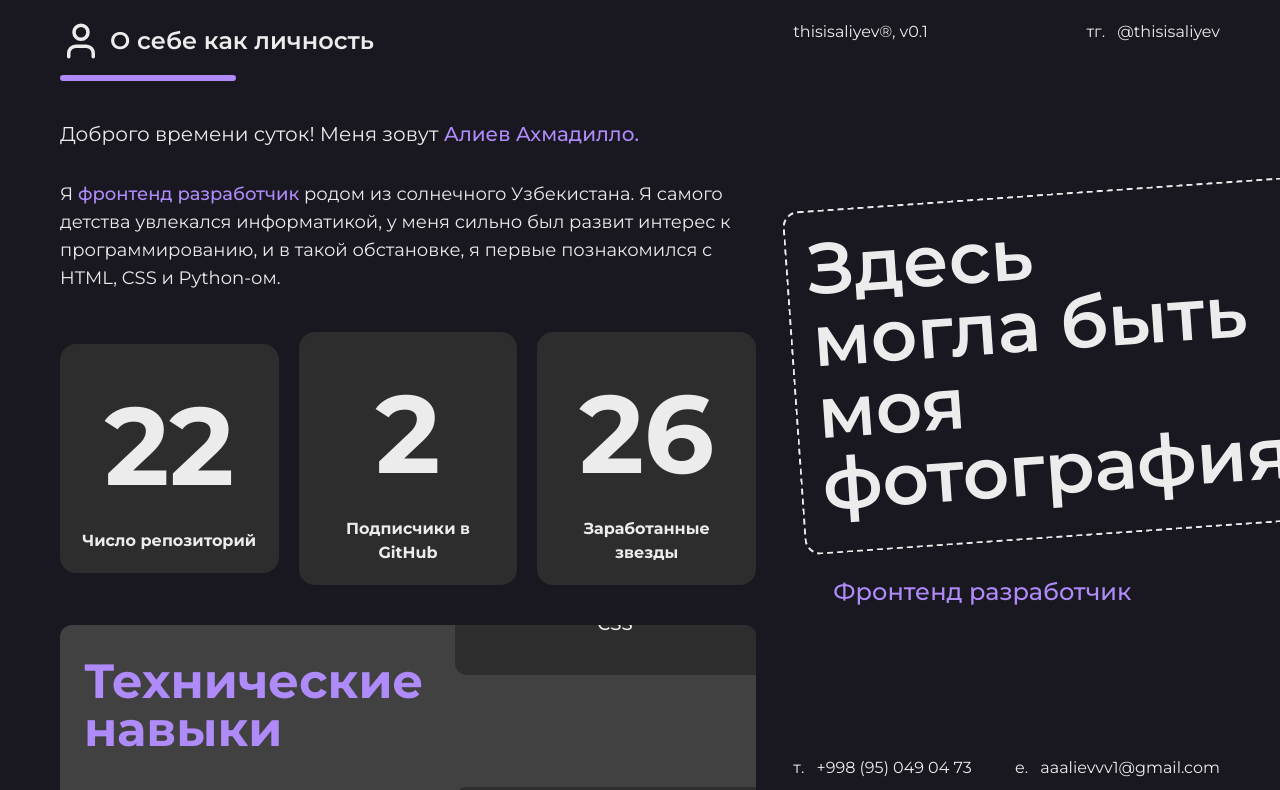
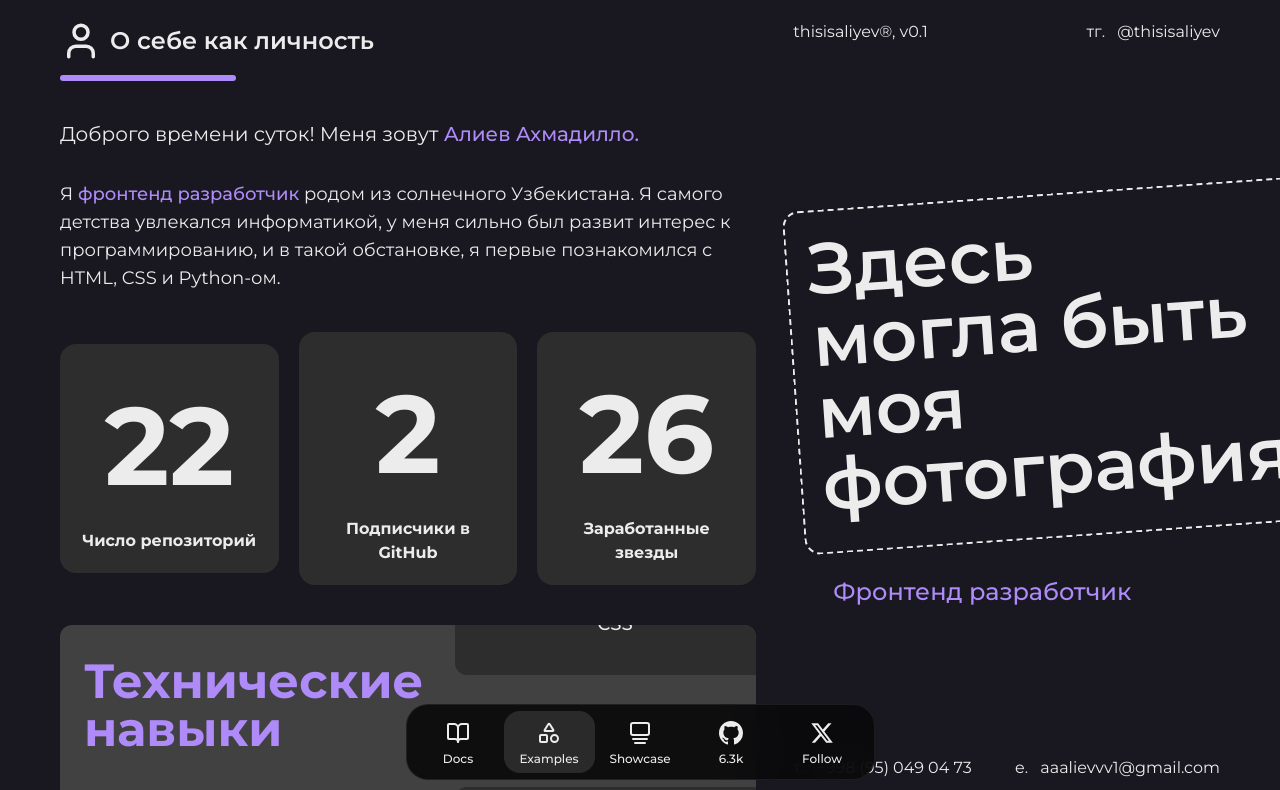
Before and after one commit to thisisal1yev/portfolio, a React (Vite) app: page / in a window 1280 px wide. Shown: the top 790 px of the page. Built offline with nearby package versions, Linux system fonts and the light colour scheme; grey boxes are pictures that could not be loaded.

Commit message:
feat: add instance of DesktopNavbar component and integrate it into Home page

```diff
--- a/src/app/index.tsx
+++ b/src/app/index.tsx
@@ -1,7 +1,7 @@
 import { User } from 'lucide-react'
 
 import { HorizontalLine, Link, StatsBlock } from '@shared/components'
-import { MarqueeBlock, ProjectsList } from '@widgets'
+import { DesktopNavbar, MarqueeBlock, ProjectsList } from '@widgets'
 
 export function Home() {
   return (
@@ -87,6 +87,8 @@ export function Home() {
           </h2>
 
           <ProjectsList />
+
+          <DesktopNavbar />
         </section>
 
         <section
--- /dev/null
+++ b/src/widgets/Navbar/ui/DesktopNavbar.tsx
@@ -0,0 +1,134 @@
+import { createPortal } from 'react-dom'
+
+export function DesktopNavbar() {
+  return createPortal(
+    <nav className='pointer-events-none fixed bottom-5 left-0 z-10 w-full pt-12'>
+      <div className='container flex justify-center'>
+        <div className='bg-light-primary/90 max-w-full rounded-[1.375rem] ring ring-black/[5%] backdrop-blur-xl backdrop-saturate-[140%] dark:border dark:border-white/[8%] dark:bg-zinc-950/90 dark:ring-0'>
+          <div className='scrollbar-none pointer-events-auto overflow-x-auto scroll-smooth rounded-[inherit] p-1.5'>
+            <div className='isolate grid grid-cols-[repeat(5,5.6875em)]'>
+              <a
+                className='text-muted hover:text-primary data-[active]:text-primary group/link relative flex flex-col items-center gap-1.5 rounded-2xl px-4 pt-2.5 pb-1.5 text-xs font-medium transition-[color] outline-none focus-visible:ring-2 focus-visible:ring-blue-500 focus-visible:ring-inset'
+                href='/'
+                data-framework='react'
+              >
+                <svg
+                  xmlns='http://www.w3.org/2000/svg'
+                  width='24'
+                  height='24'
+                  viewBox='0 0 24 24'
+                  fill='none'
+                  stroke='currentColor'
+                  stroke-width='2'
+                  stroke-linecap='round'
+                  stroke-linejoin='round'
+                  className='lucide lucide-book-open size-6'
+                >
+                  <path d='M12 7v14'></path>
+                  <path d='M3 18a1 1 0 0 1-1-1V4a1 1 0 0 1 1-1h5a4 4 0 0 1 4 4 4 4 0 0 1 4-4h5a1 1 0 0 1 1 1v13a1 1 0 0 1-1 1h-6a3 3 0 0 0-3 3 3 3 0 0 0-3-3z'></path>
+                </svg>
+                Docs
+              </a>
+              <a
+                className='text-muted hover:text-primary data-[active]:text-primary group/link relative flex flex-col items-center gap-1.5 rounded-2xl px-4 pt-2.5 pb-1.5 text-xs font-medium transition-[color] outline-none focus-visible:ring-2 focus-visible:ring-blue-500 focus-visible:ring-inset'
+                data-active=''
+                href='/examples'
+                data-framework='react'
+              >
+                <div
+                  className='absolute inset-0 -z-10 size-full rounded-[inherit] bg-white shadow-lg dark:bg-white/12.5 dark:shadow-none'
+                  style={{ opacity: 1 }}
+                ></div>
+                <svg
+                  xmlns='http://www.w3.org/2000/svg'
+                  width='24'
+                  height='24'
+                  viewBox='0 0 24 24'
+                  fill='none'
+                  stroke='currentColor'
+                  stroke-width='2'
+                  stroke-linecap='round'
+                  stroke-linejoin='round'
+                  className='lucide lucide-shapes size-6'
+                >
+                  <path d='M8.3 10a.7.7 0 0 1-.626-1.079L11.4 3a.7.7 0 0 1 1.198-.043L16.3 8.9a.7.7 0 0 1-.572 1.1Z'></path>
+                  <rect
+                    x='3'
+                    y='14'
+                    width='7'
+                    height='7'
+                    rx='1'
+                  ></rect>
+                  <circle
+                    cx='17.5'
+                    cy='17.5'
+                    r='3.5'
+                  ></circle>
+                </svg>
+                Examples
+              </a>
+              <a
+                className='text-muted hover:text-primary data-[active]:text-primary group/link relative flex flex-col items-center gap-1.5 rounded-2xl px-4 pt-2.5 pb-1.5 text-xs font-medium transition-[color] outline-none focus-visible:ring-2 focus-visible:ring-blue-500 focus-visible:ring-inset'
+                href='/showcase'
+                data-framework='react'
+              >
+                <svg
+                  xmlns='http://www.w3.org/2000/svg'
+                  width='24'
+                  height='24'
+                  viewBox='0 0 24 24'
+                  fill='none'
+                  stroke='currentColor'
+                  stroke-width='2'
+                  stroke-linecap='round'
+                  stroke-linejoin='round'
+                  className='lucide lucide-gallery-vertical-end size-6 -scale-y-100'
+                >
+                  <path d='M7 2h10'></path>
+                  <path d='M5 6h14'></path>
+                  <rect
+                    width='18'
+                    height='12'
+                    x='3'
+                    y='10'
+                    rx='2'
+                  ></rect>
+                </svg>
+                Showcase
+              </a>
+              <a
+                className='text-muted hover:text-primary data-[active]:text-primary flex flex-col items-center gap-1.5 rounded-2xl px-4 pt-2.5 pb-1.5 text-xs font-medium lowercase transition-[color] outline-none focus-visible:ring-2 focus-visible:ring-blue-500 focus-visible:ring-inset'
+                href='https://github.com/barvian/number-flow'
+                target='_blank'
+                aria-label='Star on GitHub'
+              >
+                <svg
+                  viewBox='0 0 16 16'
+                  className='size-6 fill-current'
+                  role='none'
+                >
+                  <path d='M8 0C3.58 0 0 3.58 0 8c0 3.54 2.29 6.53 5.47 7.59.4.07.55-.17.55-.38 0-.19-.01-.82-.01-1.49-2.01.37-2.53-.49-2.69-.94-.09-.23-.48-.94-.82-1.13-.28-.15-.68-.52-.01-.53.63-.01 1.08.58 1.23.82.72 1.21 1.87.87 2.33.66.07-.52.28-.87.51-1.07-1.78-.2-3.64-.89-3.64-3.95 0-.87.31-1.59.82-2.15-.08-.2-.36-1.02.08-2.12 0 0 .67-.21 2.2.82.64-.18 1.32-.27 2-.27.68 0 1.36.09 2 .27 1.53-1.04 2.2-.82 2.2-.82.44 1.1.16 1.92.08 2.12.51.56.82 1.27.82 2.15 0 3.07-1.87 3.75-3.65 3.95.29.25.54.73.54 1.48 0 1.07-.01 1.93-.01 2.2 0 .21.15.46.55.38A8.013 8.013 0 0016 8c0-4.42-3.58-8-8-8z'></path>
+                </svg>
+                6.3K
+              </a>
+              <a
+                href='https://x.com/mbarvian'
+                className='text-muted hover:text-primary data-[active]:text-primary flex flex-col items-center gap-1.5 rounded-2xl px-4 pt-2.5 pb-1.5 text-xs font-medium transition-[color] outline-none focus-visible:ring-2 focus-visible:ring-blue-500 focus-visible:ring-inset'
+                target='_blank'
+              >
+                <svg
+                  viewBox='0 0 24 24'
+                  className='size-6 fill-current'
+                >
+                  <path d='M18.244 2.25h3.308l-7.227 8.26 8.502 11.24H16.17l-5.214-6.817L4.99 21.75H1.68l7.73-8.835L1.254 2.25H8.08l4.713 6.231zm-1.161 17.52h1.833L7.084 4.126H5.117z'></path>
+                </svg>
+                Follow
+              </a>
+            </div>
+          </div>
+        </div>
+      </div>
+    </nav>,
+    document.body,
+  )
+}
--- a/src/widgets/index.ts
+++ b/src/widgets/index.ts
@@ -1,2 +1,3 @@
 export { MarqueeBlock } from './MarqueeBlock/ui/MarqueeBlock'
+export { DesktopNavbar } from './Navbar/ui/DesktopNavbar'
 export { ProjectsList } from './ProjectsList/ui/ProjectsList'
```
